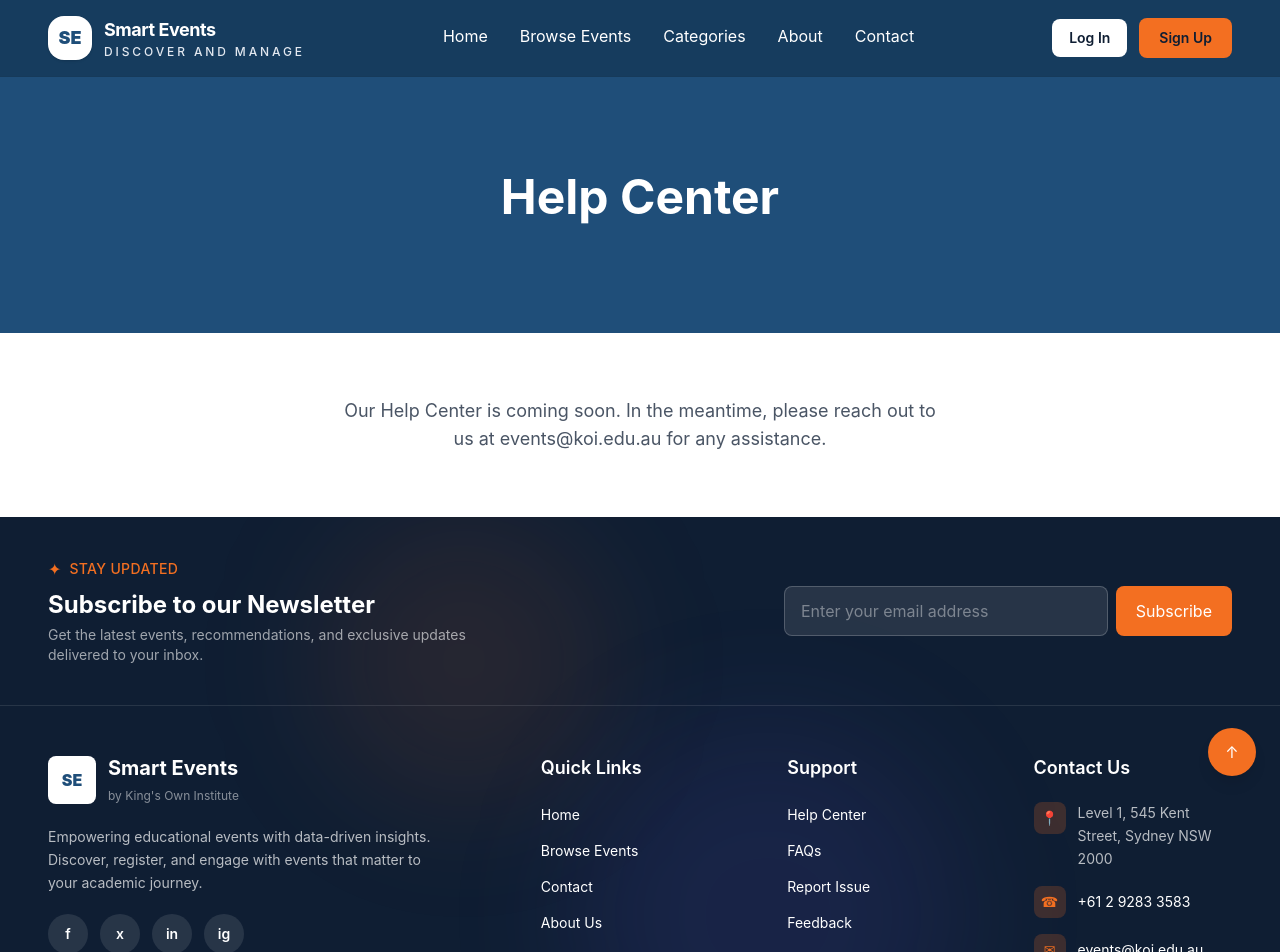
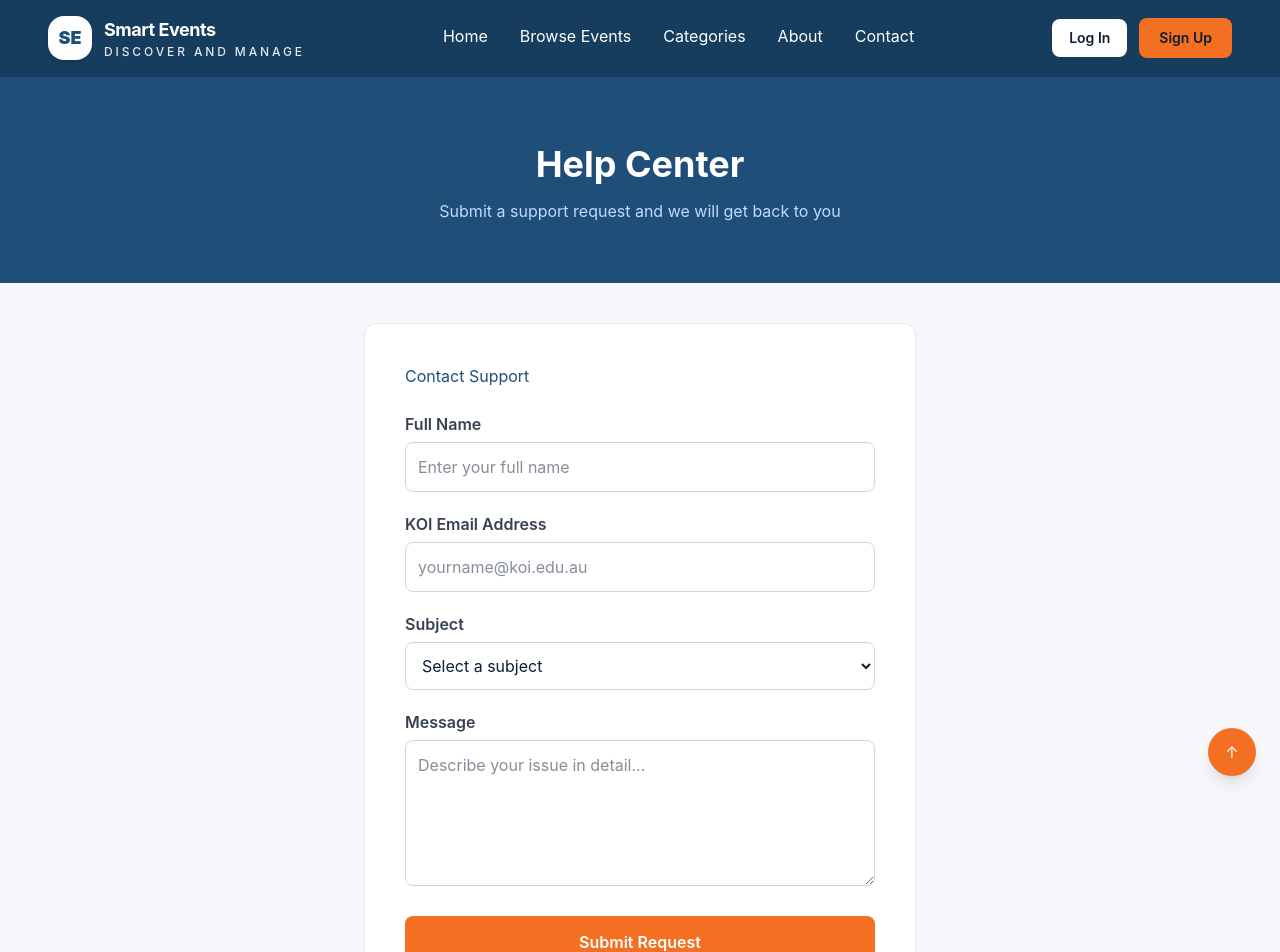
Before and after one commit to Strange-bots/Smart_Event_Management, a React (Vite) app in the folder Client/: page /help in a window 1280 px wide. Shown: the top 952 px of the page. Built offline with nearby package versions, Linux system fonts and the light colour scheme; no server answers.

Commit message:
updated help centre

```diff
--- a/Client/src/pages/helpCenter.jsx
+++ b/Client/src/pages/helpCenter.jsx
@@ -1,38 +1,118 @@
+import { useState } from "react";
 import Navbar from "../components/layout/navbar";
 import Footer from "../components/layout/footer";
 
-function HelpCenter() {
+export default function HelpCenter() {
+  const [form, setForm] = useState({
+    name: "",
+    email: "",
+    subject: "",
+    message: "",
+  });
+  const [submitted, setSubmitted] = useState(false);
+
+  const handleChange = (e) => {
+    setForm({ ...form, [e.target.name]: e.target.value });
+  };
+
+  const handleSubmit = (e) => {
+    e.preventDefault();
+    setSubmitted(true);
+  };
+
   return (
-    <div className="min-h-screen flex flex-col bg-white">
+    <div>
       <Navbar />
+      <div style={{ backgroundColor: "#1f4e79", padding: "60px 24px", textAlign: "center" }}>
+        <h1 style={{ color: "white", fontSize: "36px", fontWeight: "bold", margin: 0 }}>Help Center</h1>
+        <p style={{ color: "#bfdbfe", marginTop: "8px" }}>Submit a support request and we will get back to you</p>
+      </div>
 
-      <main className="flex-1">
-        <div className="bg-[#1f4e79] py-16 md:py-24">
-          <div className="mx-auto max-w-[1440px] px-4 text-center lg:px-12">
-            <h1 className="mb-4 text-3xl font-bold text-white md:text-5xl">
-              Help Center
-            </h1>
+      <div style={{ maxWidth: "600px", margin: "0 auto", padding: "40px 24px" }}>
+        {submitted ? (
+          <div style={{ background: "#f0fdf4", border: "1px solid #86efac", borderRadius: "12px", padding: "40px", textAlign: "center" }}>
+            <h2 style={{ color: "#16a34a", marginBottom: "12px" }}>Request Submitted!</h2>
+            <p style={{ color: "#374151" }}>Thank you for contacting us. Our team will respond to your request within 1-2 business days at your email address.</p>
+            <button
+              onClick={() => { setSubmitted(false); setForm({ name: "", email: "", subject: "", message: "" }); }}
+              style={{ marginTop: "24px", backgroundColor: "#f36f21", color: "white", border: "none", borderRadius: "8px", padding: "12px 24px", fontSize: "16px", cursor: "pointer" }}
+            >
+              Submit Another Request
+            </button>
           </div>
-        </div>
-
-        <div className="mx-auto max-w-2xl px-4 py-16 text-center lg:px-8">
-          <p className="text-lg text-gray-600">
-            Our Help Center is coming soon. In the meantime, please reach out
-            to us at{" "}
-            <a
-              href="mailto:events@koi.edu.au"
-              className="text-[#f36f21] underline hover:opacity-80"
-            >
-              events@koi.edu.au
-            </a>{" "}
-            for any assistance.
-          </p>
-        </div>
-      </main>
+        ) : (
+          <div style={{ background: "white", border: "1px solid #e5e7eb", borderRadius: "12px", padding: "40px" }}>
+            <h2 style={{ color: "#1f4e79", marginBottom: "24px" }}>Contact Support</h2>
+            <form onSubmit={handleSubmit}>
+              <div style={{ marginBottom: "20px" }}>
+                <label style={{ display: "block", color: "#374151", fontWeight: "600", marginBottom: "6px" }}>Full Name</label>
+                <input
+                  type="text"
+                  name="name"
+                  value={form.name}
+                  onChange={handleChange}
+                  required
+                  placeholder="Enter your full name"
+                  style={{ width: "100%", padding: "12px", border: "1px solid #d1d5db", borderRadius: "8px", fontSize: "16px", boxSizing: "border-box" }}
+                />
+              </div>
+              <div style={{ marginBottom: "20px" }}>
+                <label style={{ display: "block", color: "#374151", fontWeight: "600", marginBottom: "6px" }}>KOI Email Address</label>
+                <input
+                  type="email"
+                  name="email"
+                  value={form.email}
+                  onChange={handleChange}
+                  required
+                  placeholder="yourname@koi.edu.au"
+                  style={{ width: "100%", padding: "12px", border: "1px solid #d1d5db", borderRadius: "8px", fontSize: "16px", boxSizing: "border-box" }}
+                />
+              </div>
+              <div style={{ marginBottom: "20px" }}>
+                <label style={{ display: "block", color: "#374151", fontWeight: "600", marginBottom: "6px" }}>Subject</label>
+                <select
+                  name="subject"
+                  value={form.subject}
+                  onChange={handleChange}
+                  required
+                  style={{ width: "100%", padding: "12px", border: "1px solid #d1d5db", borderRadius: "8px", fontSize: "16px", boxSizing: "border-box", backgroundColor: "white" }}
+                >
+                  <option value="">Select a subject</option>
+                  <option value="account">Account Issue</option>
+                  <option value="login">Login Problem</option>
+                  <option value="event">Event Registration Issue</option>
+                  <option value="payment">Payment Issue</option>
+                  <option value="technical">Technical Problem</option>
+                  <option value="other">Other</option>
+                </select>
+              </div>
+              <div style={{ marginBottom: "24px" }}>
+                <label style={{ display: "block", color: "#374151", fontWeight: "600", marginBottom: "6px" }}>Message</label>
+                <textarea
+                  name="message"
+                  value={form.message}
+                  onChange={handleChange}
+                  required
+                  rows={5}
+                  placeholder="Describe your issue in detail..."
+                  style={{ width: "100%", padding: "12px", border: "1px solid #d1d5db", borderRadius: "8px", fontSize: "16px", boxSizing: "border-box", resize: "vertical" }}
+                />
+              </div>
+              <button
+                type="submit"
+                style={{ width: "100%", backgroundColor: "#f36f21", color: "white", border: "none", borderRadius: "8px", padding: "14px", fontSize: "16px", fontWeight: "600", cursor: "pointer" }}
+              >
+                Submit Request
+              </button>
+            </form>
+            <p style={{ color: "#6b7280", textAlign: "center", marginTop: "24px", fontSize: "14px" }}>
+              Or email us directly at events@koi.edu.au
+            </p>
+          </div>
+        )}
+      </div>
 
       <Footer />
     </div>
   );
 }
-
-export default HelpCenter;
```
